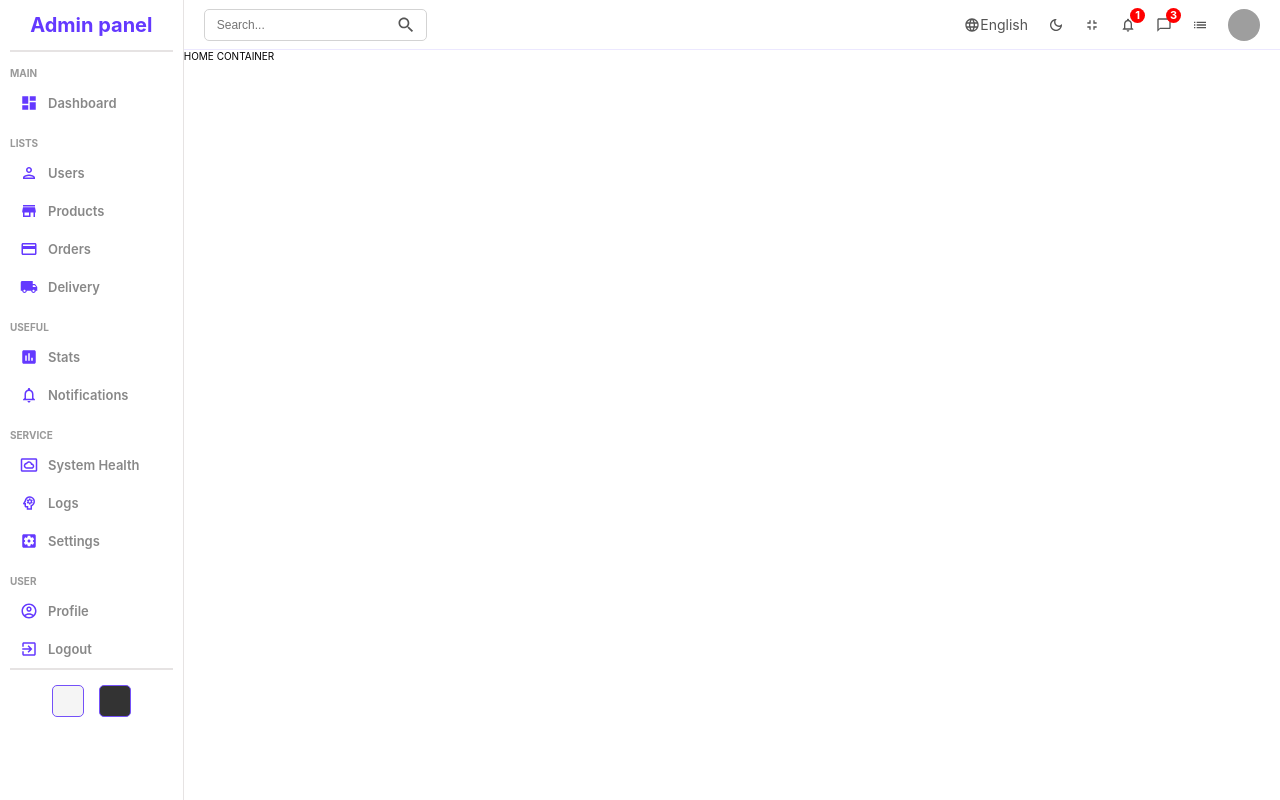
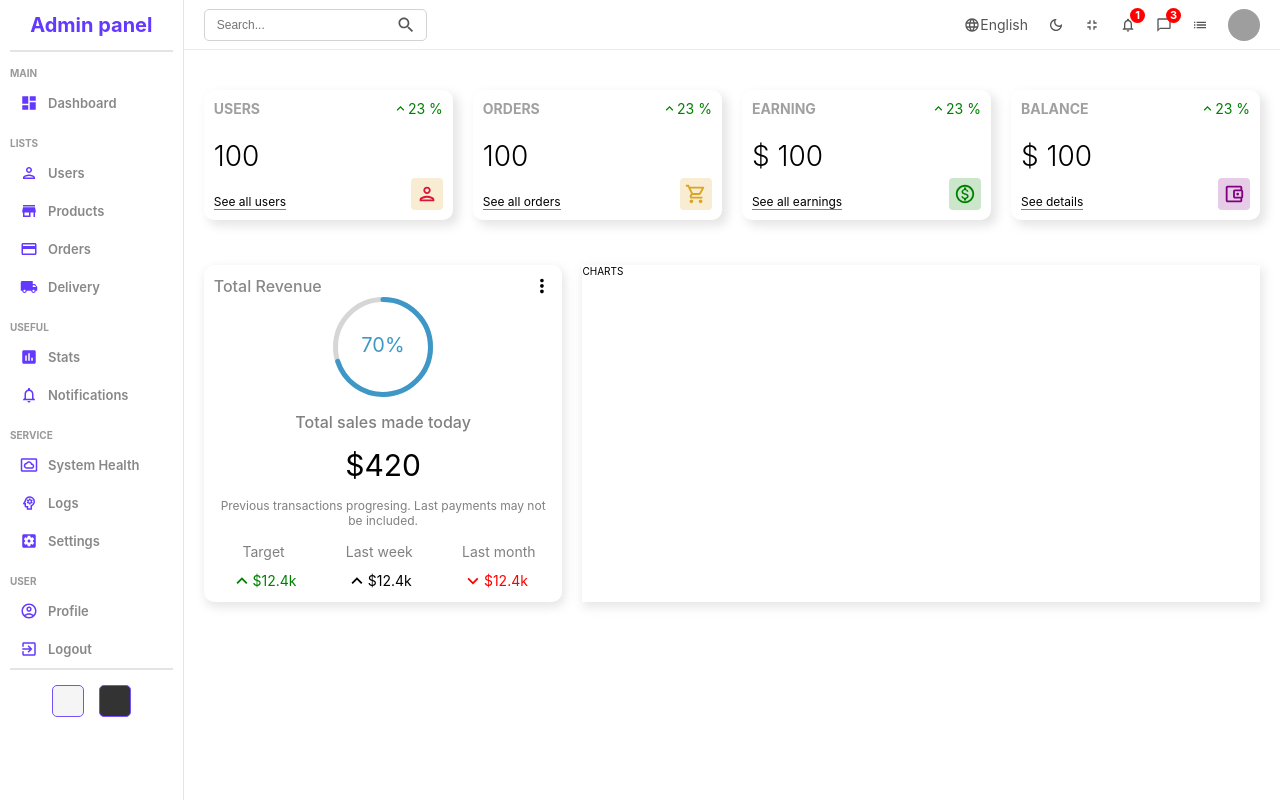
Before and after one commit to sinissto/firebase_admin_panel, a JavaScript app: page / in a window 1280 px wide. Built offline with nearby package versions, Linux system fonts and the light colour scheme; grey boxes are pictures that could not be loaded; the HTML template or start-up script is replaced by a standard one.

Commit message:
Widgets and circular progress bar widget finished

```diff
--- a/package.json
+++ b/package.json
@@ -11,6 +11,7 @@
     "@testing-library/react": "^13.4.0",
     "@testing-library/user-event": "^13.5.0",
     "react": "^18.2.0",
+    "react-circular-progressbar": "^2.1.0",
     "react-dom": "^18.2.0",
     "react-router-dom": "^6.6.1",
     "react-scripts": "5.0.1",
--- /dev/null
+++ b/src/components/chart/Chart.js
@@ -0,0 +1,7 @@
+import './Chart.scss';
+
+const Chart = (props) => {
+  return <div className="chart">CHARTS</div>;
+};
+
+export default Chart;
--- /dev/null
+++ b/src/components/chart/Chart.scss
@@ -0,0 +1,4 @@
+.chart {
+  flex: 2;
+  box-shadow: 2px 4px 10px 1px rgba(201, 201, 201, 0.47);
+}
--- /dev/null
+++ b/src/components/featured/Featured.js
@@ -0,0 +1,54 @@
+import './Featured.scss';
+import MoreVertIcon from '@mui/icons-material/MoreVert';
+import { CircularProgressbar } from 'react-circular-progressbar';
+import 'react-circular-progressbar/dist/styles.css';
+import KeyboardArrowDownIcon from '@mui/icons-material/KeyboardArrowDown';
+import KeyboardArrowUpOutlinedIcon from '@mui/icons-material/KeyboardArrowUpOutlined';
+
+const Featured = () => {
+  return (
+    <div className="featured">
+      <div className="top">
+        <h1 className="title">Total Revenue</h1>
+        <MoreVertIcon fontSize="large" />
+      </div>
+      <div className="bottom">
+        <div className="featuredChart">
+          <CircularProgressbar value={70} text={'70%'} strokeWidth={5} />
+        </div>
+        <p className="title">Total sales made today</p>
+        <p className="amount">$420</p>
+        <p className="desc">
+          Previous transactions progresing. Last payments may not be included.
+        </p>
+        <div className="summary">
+          <div className="item">
+            <div className="itemTitle">Target</div>
+            <div className="itemResult positive">
+              <KeyboardArrowUpOutlinedIcon fontSize="large" />
+              <div className="itemAmount">$12.4k</div>
+            </div>
+          </div>
+
+          <div className="item">
+            <div className="itemTitle">Last week</div>
+            <div className="itemResult">
+              <KeyboardArrowUpOutlinedIcon fontSize="large" />
+              <div className="itemAmount">$12.4k</div>
+            </div>
+          </div>
+
+          <div className="item">
+            <div className="itemTitle">Last month</div>
+            <div className="itemResult negative">
+              <KeyboardArrowDownIcon fontSize="large" />
+              <div className="itemAmount">$12.4k</div>
+            </div>
+          </div>
+        </div>
+      </div>
+    </div>
+  );
+};
+
+export default Featured;
--- /dev/null
+++ b/src/components/featured/Featured.scss
@@ -0,0 +1,78 @@
+.featured {
+  flex: 1;
+  box-shadow: 2px 4px 10px 1px rgba(201, 201, 201, 0.47);
+  padding: 1rem;
+  border-radius: 1rem;
+
+  .top {
+    display: flex;
+    align-items: center;
+    justify-content: space-between;
+
+    .title {
+      font-size: 1.6rem;
+      font-weight: 500;
+      color: #888888;
+    }
+  }
+
+  .bottom {
+    display: flex;
+    flex-direction: column;
+    align-items: center;
+    justify-content: center;
+    gap: 1.5rem;
+
+    .featuredChart {
+      width: 10rem;
+      height: 10rem;
+    }
+
+    .title {
+      font-weight: 500;
+      font-size: 1.6rem;
+      color: gray;
+    }
+
+    .amount {
+      font-size: 3rem;
+    }
+
+    .desc {
+      font-size: 1.2rem;
+      color: gray;
+      text-align: center;
+    }
+
+    .summary {
+      width: 90%;
+      display: flex;
+      align-items: center;
+      justify-content: space-between;
+
+      .item {
+        text-align: center;
+
+        .itemTitle {
+          font-size: 1.4rem;
+          color: gray;
+        }
+
+        .itemResult {
+          display: flex;
+          align-items: center;
+          margin-top: 1rem;
+          font-size: 1.4rem;
+
+          &.positive {
+            color: green;
+          }
+
+          &.negative {
+            color: red;
+          }
+        }
+      }
+    }
+  }
+}
--- a/src/components/sidebar/Sidebar.scss
+++ b/src/components/sidebar/Sidebar.scss
@@ -56,6 +56,7 @@
 
         &:hover {
           background-color: #ece8ff;
+          //background-color: red;
         }
 
         .icon {
--- /dev/null
+++ b/src/components/widget/Widget.js
@@ -0,0 +1,100 @@
+import './Widget.scss';
+import KeyboardArrowUpIcon from '@mui/icons-material/KeyboardArrowUp';
+import PersonOutlinedIcon from '@mui/icons-material/PersonOutlined';
+import AccountBalanceWalletOutlinedIcon from '@mui/icons-material/AccountBalanceWalletOutlined';
+import ShoppingCartOutlinedIcon from '@mui/icons-material/ShoppingCartOutlined';
+import MonetizationOnOutlinedIcon from '@mui/icons-material/MonetizationOnOutlined';
+
+const Widget = ({ type }) => {
+  let data;
+
+  const amount = 100;
+  const diff = 23;
+
+  switch (type) {
+    case 'user':
+      data = {
+        title: 'USERS',
+        isMoney: false,
+        link: 'See all users',
+        icon: (
+          <PersonOutlinedIcon
+            className="icon"
+            style={{
+              color: 'crimson',
+              backgroundColor: 'rgba(218,165,32,0.2)',
+            }}
+          />
+        ),
+      };
+      break;
+    case 'order':
+      data = {
+        title: 'ORDERS',
+        isMoney: false,
+        link: 'See all orders',
+        icon: (
+          <ShoppingCartOutlinedIcon
+            className="icon"
+            style={{
+              backgroundColor: 'rgba(218, 165, 32, 0.2)',
+              color: 'goldenrod',
+            }}
+          />
+        ),
+      };
+      break;
+    case 'earning':
+      data = {
+        title: 'EARNING',
+        isMoney: true,
+        link: 'See all earnings',
+        icon: (
+          <MonetizationOnOutlinedIcon
+            className="icon"
+            style={{ backgroundColor: 'rgba(0, 128, 0, 0.2)', color: 'green' }}
+          />
+        ),
+      };
+      break;
+    case 'balance':
+      data = {
+        title: 'BALANCE',
+        isMoney: true,
+        link: 'See details',
+        icon: (
+          <AccountBalanceWalletOutlinedIcon
+            className="icon"
+            style={{
+              backgroundColor: 'rgba(128, 0, 128, 0.2)',
+              color: 'purple',
+            }}
+          />
+        ),
+      };
+      break;
+    default:
+      break;
+  }
+
+  return (
+    <div className="widget">
+      <div className="left">
+        <span className="title">{data.title}</span>
+        <span className="counter">
+          {data.isMoney && '$'} {amount}
+        </span>
+        <span className="link">{data.link}</span>
+      </div>
+      <div className="right">
+        <div className="percentage positive">
+          <KeyboardArrowUpIcon />
+          {diff} %
+        </div>
+        {data.icon}
+      </div>
+    </div>
+  );
+};
+
+export default Widget;
--- /dev/null
+++ b/src/components/widget/Widget.scss
@@ -0,0 +1,65 @@
+.widget {
+  //background-color: #888888;
+  flex: 1;
+
+  //width: calc(100% / 4 - 1rem);
+  padding: 1rem;
+  height: 13rem;
+
+  border-radius: 1rem;
+
+  display: flex;
+  justify-content: space-between;
+
+  box-shadow: 5px 5px 10px 1px rgba(201, 201, 201, 0.47);
+  //-webkit-box-shadow: 2px 4px 10px 1px rgba(100, 101, 101, 0.47);
+
+  .left,
+  .right {
+    display: flex;
+    flex-direction: column;
+    justify-content: space-between;
+
+    .title {
+      font-weight: bold;
+      font-size: 1.4rem;
+      color: rgb(160, 160, 160);
+    }
+
+    .counter {
+      font-size: 2.8rem;
+      font-weight: 300;
+    }
+
+    .link {
+      width: max-content;
+      font-size: 1.2rem;
+      border-bottom: 1px solid gray;
+
+      cursor: pointer;
+    }
+
+    .percentage {
+      display: flex;
+      align-items: center;
+      font-size: 1.4rem;
+
+      &.positive {
+        color: green;
+      }
+
+      &.negative {
+        color: red;
+      }
+    }
+
+    .icon {
+      width: 3.2rem;
+      height: 3.2rem;
+      //font-size: 2rem;
+      padding: 0.5rem;
+      align-self: flex-end;
+      border-radius: 4px;
+    }
+  }
+}
--- a/src/pages/home/Home.js
+++ b/src/pages/home/Home.js
@@ -1,6 +1,9 @@
 import './Home.scss';
 import Sidebar from '../../components/sidebar/Sidebar';
 import Navbar from '../../components/navbar/Navbar';
+import Widget from '../../components/widget/Widget';
+import Featured from '../../components/featured/Featured';
+import Chart from '../../components/chart/Chart';
 
 const Home = () => {
   return (
@@ -8,7 +11,17 @@
       <Sidebar />
       <div className="homeContainer">
         <Navbar />
-        HOME CONTAINER
+        <div className="widgets">
+          <Widget type="user" />
+          <Widget type="order" />
+          <Widget type="earning" />
+          <Widget type="balance" />
+        </div>
+
+        <div className="charts">
+          <Featured />
+          <Chart />
+        </div>
       </div>
     </div>
   );
--- a/src/pages/home/Home.scss
+++ b/src/pages/home/Home.scss
@@ -3,6 +3,20 @@
 
   .homeContainer {
     flex: 6;
+
+    .widgets,
+    .charts {
+      display: flex;
+      //align-items: center;
+      //justify-content: space-between;
+      padding: 2rem;
+      gap: 2rem;
+      margin-top: 2rem;
+    }
+
+    .charts {
+      padding: 0.5rem 2rem;
+    }
   }
 
   .title {
```
Also changed, not shown: 1 other file (tests, documents, lock files or other folders).
